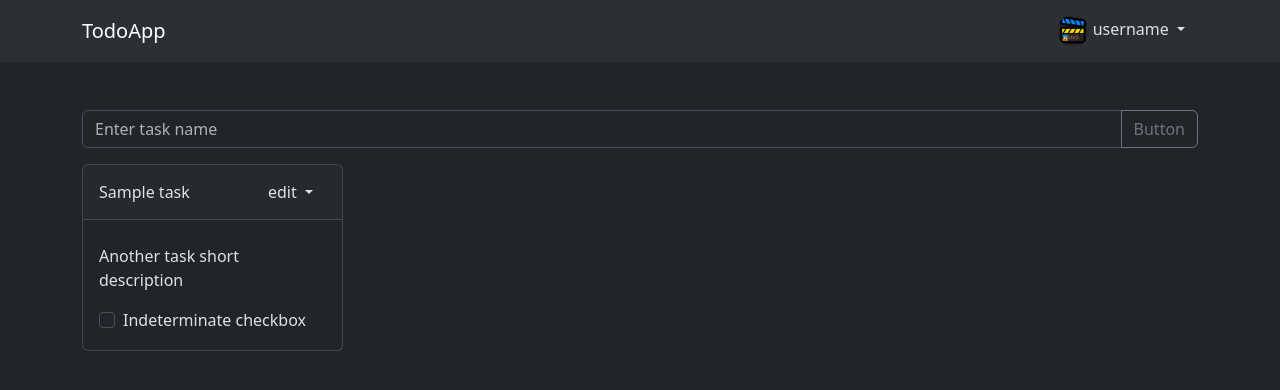
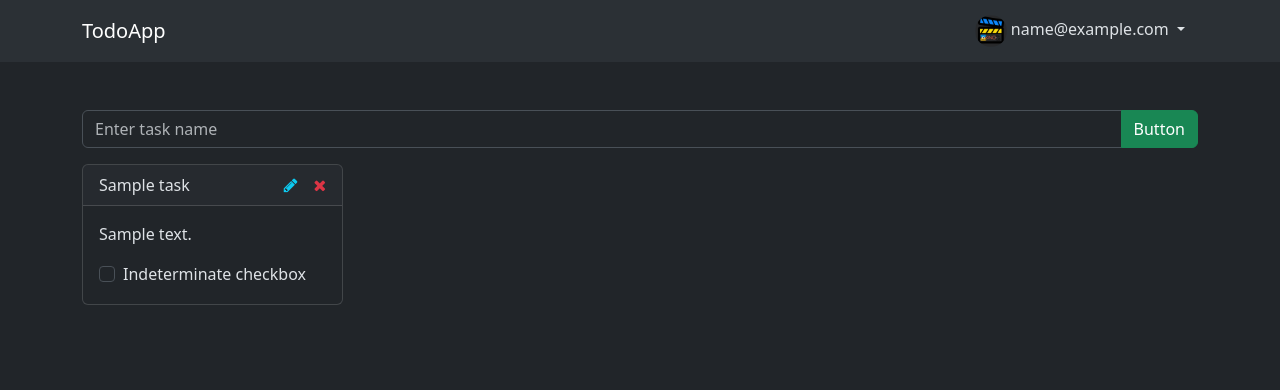
Before and after one commit to shaninalex/fastapi-htmx-todoapp, a FastAPI app: template templates/home.html in a window 1280 px wide. Shown: the top 390 px of the page. Run offline with FastAPI, Linux system fonts and the light colour scheme; the template is opened without the code that fills it: most values are stand-ins (such as "Sample title", 1, 10 or a date in 2020); parts of the project's set-up code (start-up, migrations or seed data) failed here and were passed over; some libraries are stand-ins or nearby versions.

Commit message:
patch: templates for editing task

```diff
--- a/main.py
+++ b/main.py
@@ -7,7 +7,7 @@ from fastapi.middleware.cors import CORSMiddleware
 from fastapi.responses import HTMLResponse
 from fastapi.staticfiles import StaticFiles
 from fastapi.templating import Jinja2Templates
-from sqlalchemy import insert, select
+from sqlalchemy import insert, select, delete
 from contextlib import asynccontextmanager
 
 from internal.db import metadata, database, engine, user, task
@@ -63,7 +63,8 @@ async def home(request: Request,
         request=request,
         name="home.html",
         context={
-            "tasks": tasks
+            "tasks": tasks,
+            "account": account
         })
 
 
@@ -131,8 +132,9 @@ async def register_handler(
         response.set_cookie(
             "auth", generate_auth_cookie(email), secure=True, httponly=True
         )
-        response.headers["HX-Location"] = "/"
-        return {"status": "ok"}
+        response.status_code = 303
+        response.headers["Location"] = "/"
+        return response
     except Exception as e:
         print(e)
         return templates.TemplateResponse(
@@ -179,17 +181,36 @@ async def create_task(request: Request,
 
 
 @app.delete("/task/{id}")
-def delete_task(id: str):
+async def delete_task(id: str,
+                      account: Annotated[Any, Depends(validate_user)]):
+    await database.execute(delete(task).where(
+        task.c.id == id,
+        task.c.user_id == account.id
+    ))
     return None
+
+
+@app.get("/task/{id}/edit")
+async def patch_task(id: str,
+                     request: Request,
+                     account: Annotated[Any, Depends(validate_user)]):
+    query = select(task).where(task.c.id == id, task.c.user_id == account.id)
+    task_item = await database.fetch_one(query)
+    return templates.TemplateResponse(
+        request=request,
+        name="chunks/task-form.html",
+        status_code=200,
+        context={
+            "task": task_item
+        },
+    )
 
 
 @app.get("/logout")
 def logout(response: Response):
-    # Delete the "auth" cookie
     response.delete_cookie(key="auth", path="/", secure=True, httponly=True)
-    # Redirect the user to the home page
     response.headers["Location"] = "/"
-    response.status_code = 302  # 302 Found (temporary redirect)
+    response.status_code = 302
     return response
 
 # @app.post("/clicked", response_class=HTMLResponse)
--- a/templates/base.html
+++ b/templates/base.html
@@ -4,6 +4,7 @@
     <meta charset="utf-8">
     <meta name="viewport" content="width=device-width, initial-scale=1">
     <title>{% block title %}{% endblock %}</title>
+    <link rel="stylesheet" href="https://cdnjs.cloudflare.com/ajax/libs/font-awesome/4.7.0/css/font-awesome.min.css" integrity="sha512-SfTiTlX6kk+qitfevl/7LibUOeJWlt9rbyDn92a1DqWOw9vWG2MFoays0sgObmWazO5BQPiFucnnEAjpAB+/Sw==" crossorigin="anonymous" referrerpolicy="no-referrer" />
     <link href="https://cdn.jsdelivr.net/npm/bootstrap@5.3.2/dist/css/bootstrap.min.css" rel="stylesheet"
         integrity="sha384-T3c6CoIi6uLrA9TneNEoa7RxnatzjcDSCmG1MXxSR1GAsXEV/Dwwykc2MPK8M2HN" crossorigin="anonymous">
     <script src="https://unpkg.com/htmx.org@1.9.10"></script>
--- a/templates/chunks/task-card.html
+++ b/templates/chunks/task-card.html
@@ -2,19 +2,19 @@
     <div class="card">
         <div class="card-header d-flex align-items-center justify-content-between">
             <div>{{ task.name }}</div>
-            <div class="dropdown">
-                <button class="btn dropdown-toggle" type="button" data-bs-toggle="dropdown" aria-expanded="false">
-                    edit
+
+            <div class="d-flex gap-3">
+                <button hx-get="/task/{{task.id}}/edit" hx-target="#task-{{task.id}}" class="dropdown-item">
+                    <i class="fa fa-pencil text-info"></i>
                 </button>
-                <ul class="dropdown-menu">
-                    <li><button class="dropdown-item" hx-delete="/task/{{task.id}}" hx-swap="delete"
-                            hx-target="#task-{{task.id}}">delete</a></li>
-                </ul>
+                <button class="dropdown-item" hx-delete="/task/{{task.id}}" hx-swap="delete"
+                    hx-target="#task-{{task.id}}">
+                    <i class="fa fa-times text-danger" aria-hidden="true"></i>
+                </button>
             </div>
         </div>
         <div class="card-body">
-            <div class="card-title"></div>
-            <p>Another task short description</p>
+            <p>{{ task.description }}</p>
             <div class="form-check">
                 <input class="form-check-input" type="checkbox" value="" id="flexCheckIndeterminate">
                 <label class="form-check-label" for="flexCheckIndeterminate">Indeterminate checkbox</label>
--- a/templates/components/navbar.html
+++ b/templates/components/navbar.html
@@ -1,12 +1,11 @@
 <nav class="navbar bg-body-tertiary mb-5">
     <div class="container">
         <a class="navbar-brand" href="#">TodoApp</a>
-
         <div class="dropdown">
             <button class="btn dropdown-toggle" type="button" data-bs-toggle="dropdown" aria-expanded="false">
                 <img src="{{ url_for('static', path='/random.png') }}" style="width: 2rem; height: 2rem"
                     class="rounded-circle mr-2" />
-                username
+                {{ account.email }}
             </button>
             <ul class="dropdown-menu dropdown-menu-end">
                 <li><a class="dropdown-item" href="/logout">logout</a></li>
--- a/templates/home.html
+++ b/templates/home.html
@@ -11,10 +11,9 @@
               hx-target-400="#create_task_error"
             class="input-group mb-3">
             <input type="text" class="form-control" placeholder="Enter task name" required name="taskname" />
-            <button class="btn btn-outline-secondary" type="submit" id="button-addon2">Button</button>
+            <button class="btn btn-success" type="submit" id="button-addon2">Button</button>
         </form>
         <div id="create_task_error" class="mb-3"></div>
-
         <div class="row" id="tasks-list">
             {% for task in tasks %}
             {% include "chunks/task-card.html" %}
```
Also changed, not shown: templates/chunks/task-form.html (added, +25 -0 lines).
